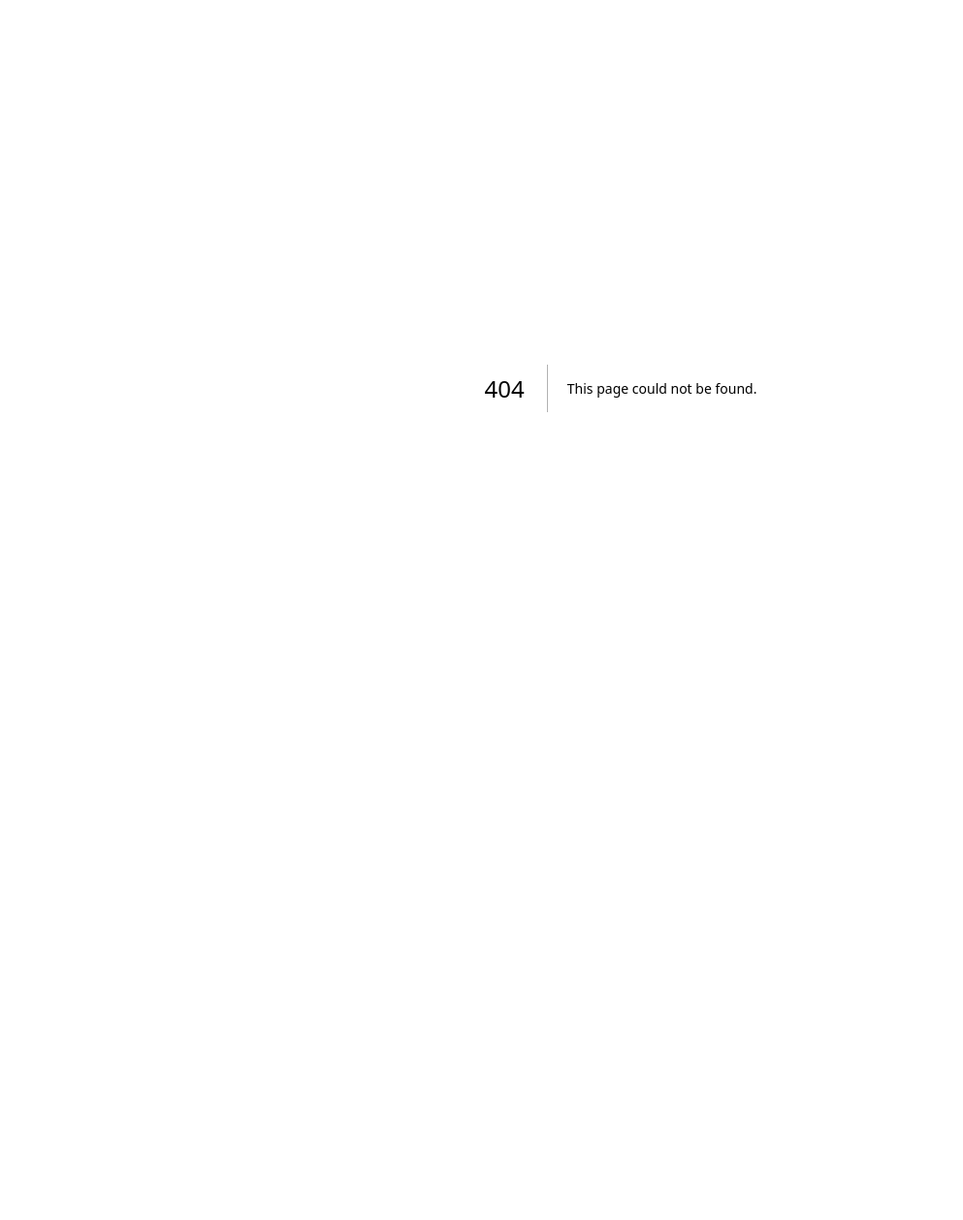
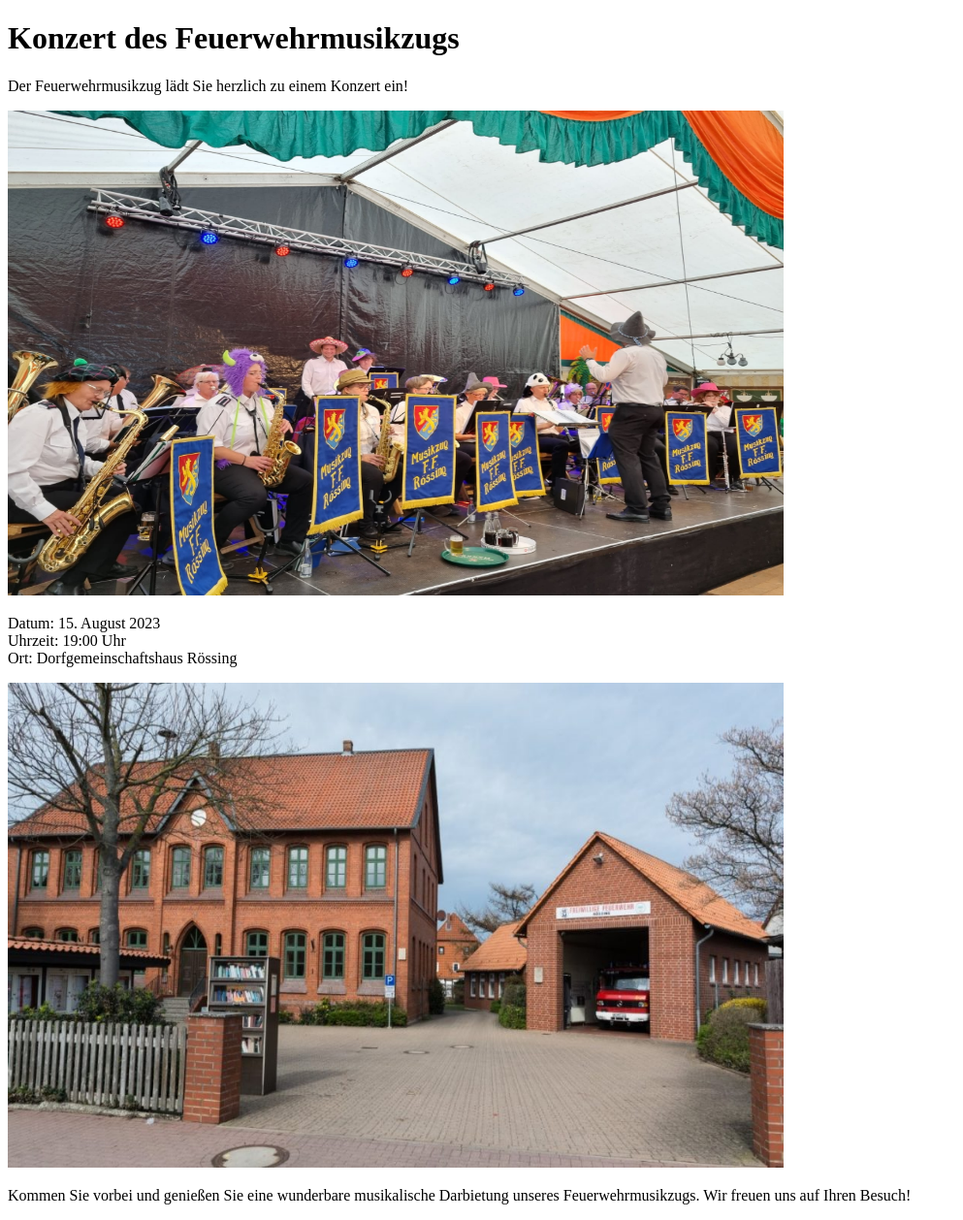
Before and after one commit to levino/roessing.de, a Next.js app: page /demoFfw/withOGData in a window 1280 px wide. Before the commit this address had no page. Shown: the whole page at 97% size, without its empty margins (0-993 px from the left). Before the commit the page ends 800 px from the top, so only its background shows below. Built offline with nearby package versions, Linux system fonts and the light colour scheme.

Commit message:
feat: füge eine Demo für open graph hinzu
fix #6: Für die Feuerwehr brauchen wie eine Demo um die Vorteile von open graph daten zu zeigen.

```diff
--- a/package.json
+++ b/package.json
@@ -23,6 +23,7 @@
   },
   "scripts": {
     "build": "next build",
+    "dev": "next dev",
     "lint": "ESLINT_USE_FLAT_CONFIG=true eslint . -c eslint.config.mjs",
     "test": "exit 0;"
   },
--- /dev/null
+++ b/pages/demoFfw/withOGData.tsx
@@ -0,0 +1,35 @@
+import ConcertPageWithoutOGData from './withoutOGData'
+
+import Head from 'next/head'
+
+const ConcertPage = () => {
+  return (
+    <div className="container mx-auto p-8">
+      <Head>
+        <title>Konzert des Feuerwehrmusikzugs</title>
+        <meta property="og:title" content="Konzert des Feuerwehrmusikzugs" />
+        <meta
+          property="og:description"
+          content="Der Feuerwehrmusikzug lädt Sie herzlich zu einem Konzert ein!"
+        />
+        <meta property="og:image" content="/images/demoffw/music_corps.jpg" />
+        <meta property="og:image:alt" content="Feuerwehrmusikzug" />
+        <meta property="og:type" content="website" />
+        <meta property="og:url" content="https://example.com/concert-page" />
+        <meta property="og:site_name" content="Feuerwehrmusikzug" />
+        <meta property="og:locale" content="de_DE" />
+        <meta property="og:article:author" content="Feuerwehrmusikzug" />
+        <meta
+          property="og:article:published_time"
+          content="2023-08-15T19:00:00+02:00"
+        />
+        <meta property="og:article:section" content="Konzerte" />
+        <meta property="og:article:tag" content="Feuerwehrmusikzug" />
+      </Head>
+
+      <ConcertPageWithoutOGData />
+    </div>
+  )
+}
+
+export default ConcertPage
--- /dev/null
+++ b/pages/demoFfw/withoutOGData.tsx
@@ -0,0 +1,52 @@
+import Image from 'next/image'
+
+const ConcertPage = () => {
+  return (
+    <div className="min-h-screen bg-gray-100 flex items-center justify-center">
+      <div className="max-w-lg bg-white p-8 rounded shadow-lg">
+        <h1 className="text-3xl font-bold mb-4">
+          Konzert des Feuerwehrmusikzugs
+        </h1>
+        <p className="text-lg mb-4">
+          Der Feuerwehrmusikzug lädt Sie herzlich zu einem Konzert ein!
+        </p>
+
+        <div className="mb-4">
+          <Image
+            src="/images/demoFfw/music_corps.jpg"
+            alt="Feuerwehrmusikzug"
+            width={800}
+            height={500}
+            className="rounded"
+          />
+        </div>
+
+        <p className="text-lg mb-4">
+          Datum: 15. August 2023
+          <br />
+          Uhrzeit: 19:00 Uhr
+          <br />
+          Ort: Dorfgemeinschaftshaus Rössing
+        </p>
+
+        <div className="mb-4">
+          <Image
+            src="/images/demoFfw/location.jpg"
+            alt="Dorfgemeinschaftshaus Rössing"
+            width={800}
+            height={500}
+            className="rounded"
+          />
+        </div>
+
+        <p className="text-lg">
+          Kommen Sie vorbei und genießen Sie eine wunderbare musikalische
+          Darbietung unseres Feuerwehrmusikzugs. Wir freuen uns auf Ihren
+          Besuch!
+        </p>
+      </div>
+    </div>
+  )
+}
+
+export default ConcertPage
```
Also changed, not shown: public/images/demoFfw/location.jpg (added), public/images/demoFfw/music_corps.jpg (added).
